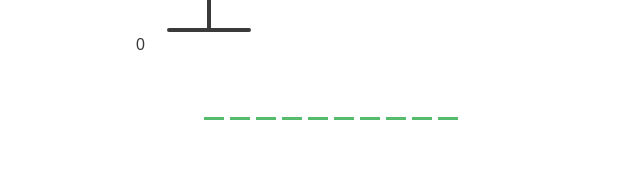
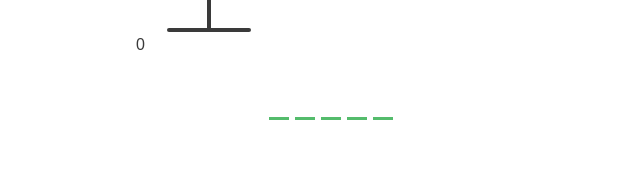
Before and after one commit to VadimBorovuk/game-ts-vue, a Vue app: page / in a window 1280 px wide. Shown: the part 365-535 px from the top of the page, without its empty margins (309-949 px from the left). Built offline with nearby package versions, Linux system fonts and the light colour scheme.

Commit message:
change word won

```diff
--- a/src/views/GameView.vue
+++ b/src/views/GameView.vue
@@ -20,7 +20,7 @@ window.addEventListener('keydown', ({key}) => {
   }
 })
 const notification = ref<InstanceType<typeof GameNotification> | null>(null)
-const word = ref<string>('basketball')
+const word = ref<string>('pizza')
 const letters = ref<string[]>([])
 
 const currectLetters = computed(() => letters.value.filter(x => word.value.includes(x)))
```
